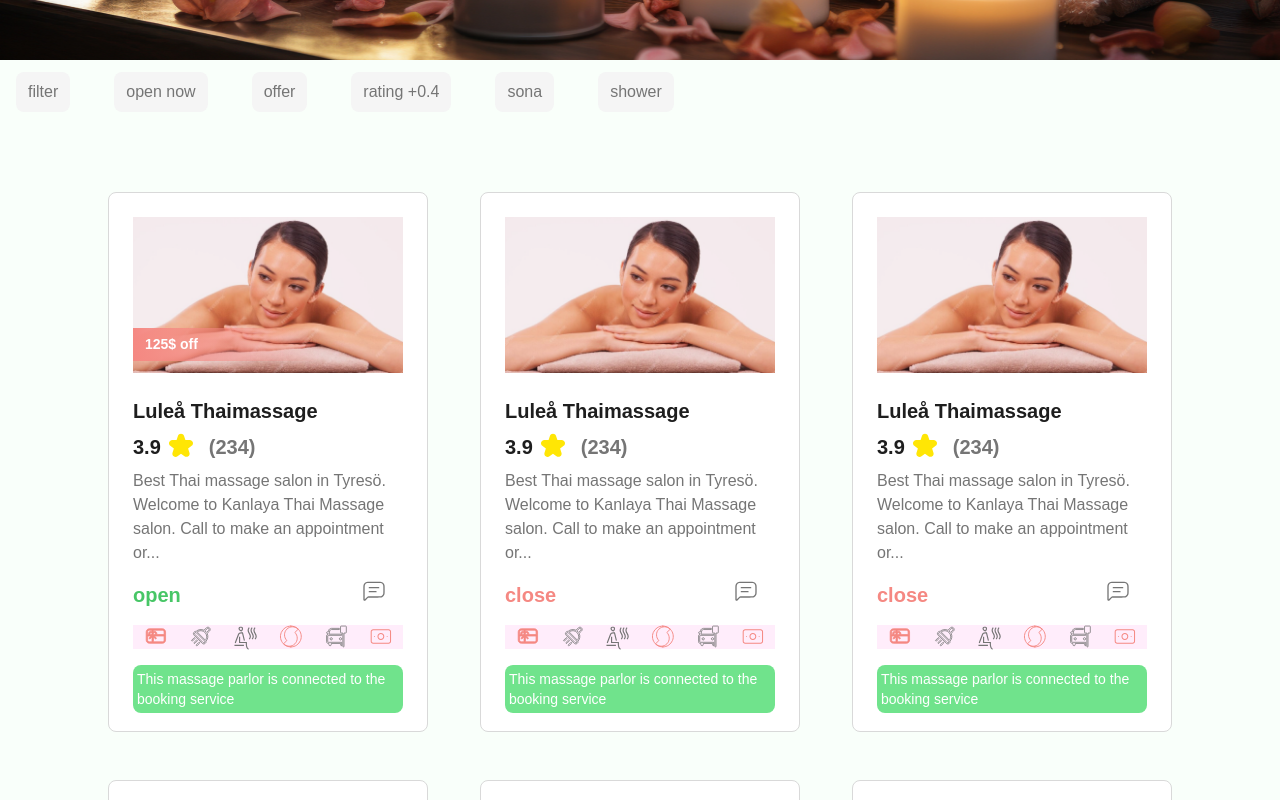
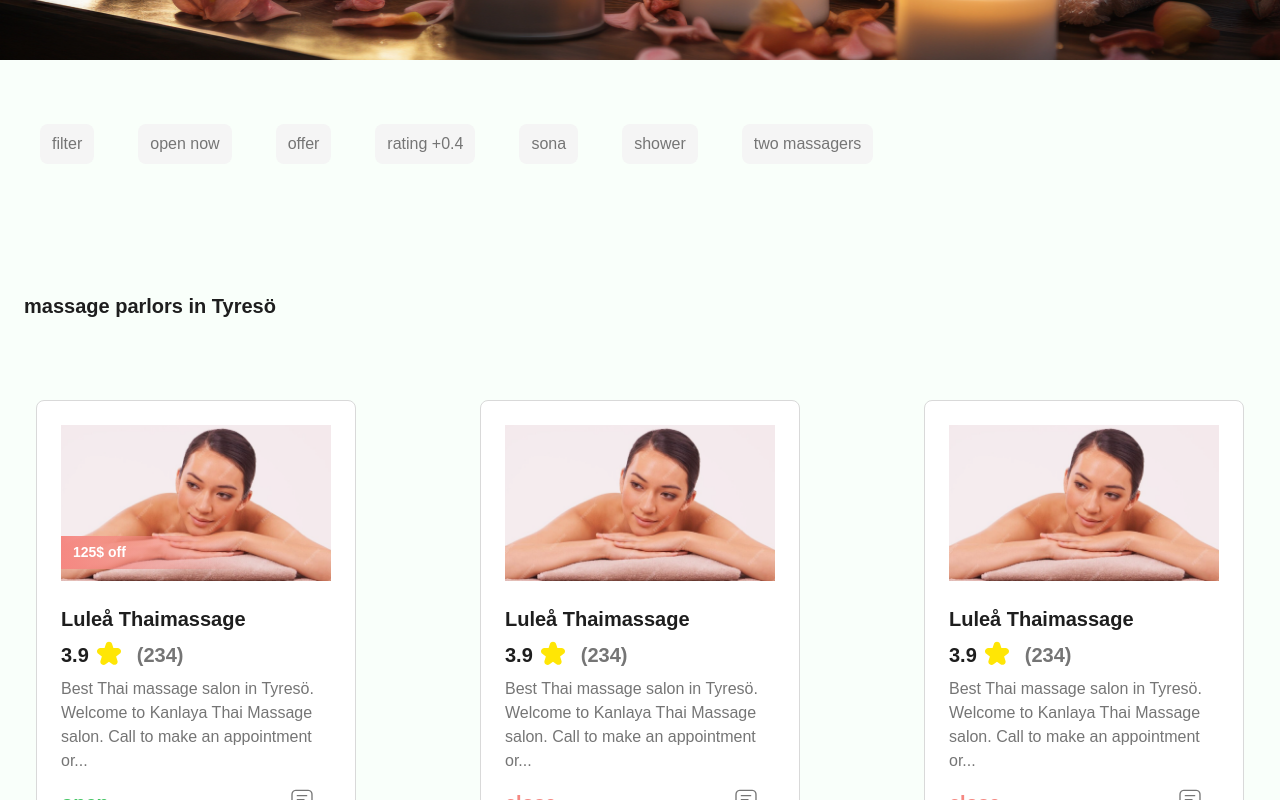
Before and after one commit to aliakbarzn/hooman, a Next.js app: page /en/search-page in a window 1280 px wide. Shown: the part 880-1680 px from the top of the page. Built offline with nearby package versions, Linux system fonts and the light colour scheme.

Commit message:
feat/modal in search page

```diff
--- a/src/sections/searchPage/filterButtonCommponent.tsx
+++ b/src/sections/searchPage/filterButtonCommponent.tsx
@@ -6,7 +6,7 @@ interface FilterButtonProps {
   onClick: () => void;
 }
 
-const FilterButton = ({ label, isSelected, onClick }: FilterButtonProps) => {
+const filterButtonCommponent = ({ label, isSelected, onClick }: FilterButtonProps) => {
   return (
     <button
       onClick={onClick}
@@ -22,4 +22,4 @@ const FilterButton = ({ label, isSelected, onClick }: FilterButtonProps) => {
   );
 };
 
-export default FilterButton;
+export default filterButtonCommponent;
--- a/src/sections/searchPage/filterButtons.tsx
+++ b/src/sections/searchPage/filterButtons.tsx
@@ -1,7 +1,11 @@
 import React, { useState } from "react";
 import FilterButton from "./filterButtonCommponent";
+interface FilterButtonsProps {
+  setIsModalOpen: (isOpen: boolean) => void;
+}
 
-const FilterButtons = () => {
+
+const FilterButtons = ({ setIsModalOpen }:FilterButtonsProps) => {
   const [selectedFilters, setSelectedFilters] = useState<string[]>([]);
 
   const filters = [
@@ -11,9 +15,15 @@ const FilterButtons = () => {
     "rating +0.4",
     "sona",
     "shower",
+    "two massagers"
   ];
 
   const toggleFilter = (filter: string) => {
+
+    if (filter == "filter") {
+      setIsModalOpen(true);
+    }
+
     setSelectedFilters((prev) =>
       prev.includes(filter)
         ? prev.filter((item) => item !== filter)
@@ -22,13 +32,13 @@ const FilterButtons = () => {
   };
 
   return (
-    <div className="flex mt-3 gap-3">
-      {filters.map((filter) => (
+    <div className="flex  gap-3 my-16">
+      {filters.map((item) => (
         <FilterButton
-          key={filter}
-          label={filter}
-          isSelected={selectedFilters.includes(filter)}
-          onClick={() => toggleFilter(filter)}
+          key={item}
+          label={item}
+          isSelected={selectedFilters.includes(item)}
+          onClick={() => toggleFilter(item)}
         />
       ))}
     </div>
--- a/src/sections/searchPage/listCart.tsx
+++ b/src/sections/searchPage/listCart.tsx
@@ -9,9 +9,13 @@ import Frame from "@/assets/icons/search-page/frame";
 import Gift from "@/assets/icons/search-page/ic-gift";
 import { useState } from "react";
 import FilterButtons from "./filterButtons";
+import ModalComponent from "./modalComponent";
 
 const ListCart = () => {
+  const [isModalOpen, setIsModalOpen] = useState(false);
   const [currentPage, setCurrentPage] = useState(0);
+
+
   const cardData = [
     {
       image: ImageCard,
@@ -170,7 +174,6 @@ const ListCart = () => {
   ];
   const itemsPerPage = 6;
   const totalPages = Math.ceil(cardData.length / itemsPerPage);
-
   const currentItems = cardData.slice(
     currentPage * itemsPerPage,
     (currentPage + 1) * itemsPerPage
@@ -179,18 +182,23 @@ const ListCart = () => {
   const goToPage = (page: number) => {
     setCurrentPage(page);
   };
+
   return (
-    <div className="flex flex-col mb-8">
+    <section className="flex flex-col mb-8 mx-6">
 
-        <FilterButtons />
+      <FilterButtons setIsModalOpen={setIsModalOpen}/>
 
+      <span className="text-[#1E1E1E] font-bold text-xl mt-16">massage parlors in Tyresö</span>
 
-      <div className="flex flex-row justify-between lg:px-24 sm:px mt-8 flex-wrap">
+      <ModalComponent isOpen={isModalOpen} onClose={() => setIsModalOpen(false)} />
+
+      <div className="flex flex-row justify-between   mt-8 flex-wrap">
         {currentItems.map((card, index) => (
           <CardSearch key={index} {...card} />
         ))}
       </div>
 
+      {/* ناوبری صفحات */}
       <div className="flex justify-center mt-8">
         <button
           className="px-4 py-2 mx-2 bg-gray-300 rounded"
@@ -199,9 +207,7 @@ const ListCart = () => {
         >
           Prev
         </button>
-        <span className="px-4 py-2">{`${
-          currentPage + 1
-        } of ${totalPages}`}</span>
+        <span className="px-4 py-2">{`${currentPage + 1} of ${totalPages}`}</span>
         <button
           className="px-4 py-2 mx-2 bg-gray-300 rounded"
           onClick={() => goToPage(currentPage + 1)}
@@ -210,7 +216,8 @@ const ListCart = () => {
           Next
         </button>
       </div>
-    </div>
+    </section>
   );
 };
+
 export default ListCart;
--- /dev/null
+++ b/src/sections/searchPage/modalComponent.tsx
@@ -0,0 +1,82 @@
+import React, { useState } from "react";
+
+interface ModalProps {
+  isOpen: boolean;
+  onClose: () => void;
+}
+
+const ModalComponent: React.FC<ModalProps> = ({ isOpen, onClose }) => {
+  const [activeStep, setActiveStep] = useState(0);
+
+  const steps = ["Sort by", "Features", "Opening hours", "Rating", "City"];
+
+
+  if (!isOpen) return null;
+
+  return (
+    <div className="fixed inset-0 z-50 flex items-center justify-center bg-black bg-opacity-50">
+      <div className="bg-white w-[1082px] h-[850px] rounded-lg shadow-lg flex">
+        {/* Sidebar */}
+        <div className="w-1/4 bg-[#F5F5F5] p-6">
+          <ul className="space-y-4">
+            {steps.map((step, index) => (
+              <li
+                key={index}
+                className={`p-4 rounded-lg transition-all ${
+                  activeStep === index
+                    ? "bg-white font-semibold"
+                    : "bg-[#F5F5F5] text-[#757575]"
+                }`}
+              >
+                {step}
+              </li>
+            ))}
+          </ul>
+        </div>
+
+        {/* Content */}
+        <div className="w-3/4 p-6">
+
+          <h2 className="text-xl font-semibold mb-4">{steps[activeStep]}</h2>
+
+
+          <div>
+            {activeStep === 0 && <p>Form or content for "Sort by" goes here.</p>}
+            {activeStep === 1 && <p>Form or content for "Features" goes here.</p>}
+            {activeStep === 2 && <p>Form or content for "Opening hours" goes here.</p>}
+            {activeStep === 3 && <p>Form or content for "Rating" goes here.</p>}
+            {activeStep === 4 && <p>Form or content for "City" goes here.</p>}
+          </div>
+
+
+          <div className="mt-8 flex justify-end gap-4">
+            <button
+              className="px-6 py-2 bg-gray-200 rounded-lg"
+              onClick={() => {
+                setActiveStep(0);
+                onClose();
+              }}
+            >
+              Cancel
+            </button>
+            <button
+              className="px-6 py-2 bg-red-500 text-white rounded-lg"
+              onClick={() => {
+                if (activeStep < steps.length - 1) {
+                  setActiveStep((prev) => prev + 1);
+                } else {
+                  setActiveStep(0);
+                  onClose();
+                }
+              }}
+            >
+              {activeStep === steps.length - 1 ? "Finish" : "Apply"}
+            </button>
+          </div>
+        </div>
+      </div>
+    </div>
+  );
+};
+
+export default ModalComponent;
```
